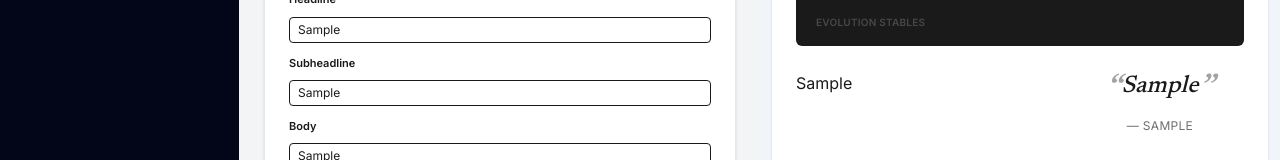
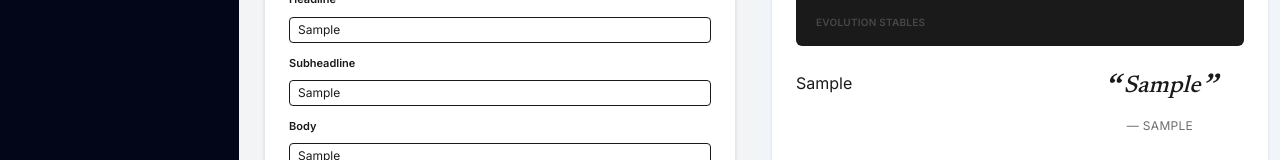
Before and after one commit to Badders80/EvolutionContentBuilder2, a React (Vite) app: page / in a window 1280 px wide. Both pictures are taken after typing "Sample", "Sample", "Sample", "Sample", "Sample", "Sample" into the empty fields and a click on the button "Create New". Shown: the part 272-432 px from the top of the page. Built offline with nearby package versions, Linux system fonts and the light colour scheme; no server answers.

Commit message:
style: use main text color for quote marks and text, add spacing after opening quote

```diff
--- a/src/components/Templates/EditorialOutput.tsx
+++ b/src/components/Templates/EditorialOutput.tsx
@@ -40,9 +40,9 @@ export function EditorialOutput() {
                 onClick={() => setTargetField("quote")}
               >
                 <p className="font-serif italic text-xl md:text-2xl leading-snug text-es-text">
-                  <span className="align-top text-3xl md:text-4xl text-es-text/40">“</span>
-                  {content.quote}
-                  <span className="align-bottom text-3xl md:text-4xl text-es-text/40">”</span>
+                  <span className="align-top text-3xl md:text-4xl text-es-text">“</span>
+                  <span className="ml-1">{content.quote}</span>
+                  <span className="align-bottom text-3xl md:text-4xl text-es-text">”</span>
                 </p>
                 {content.quoteAttribution && (
                   <p className="mt-2 text-xs uppercase tracking-wide text-es-textSoft/80">
```
